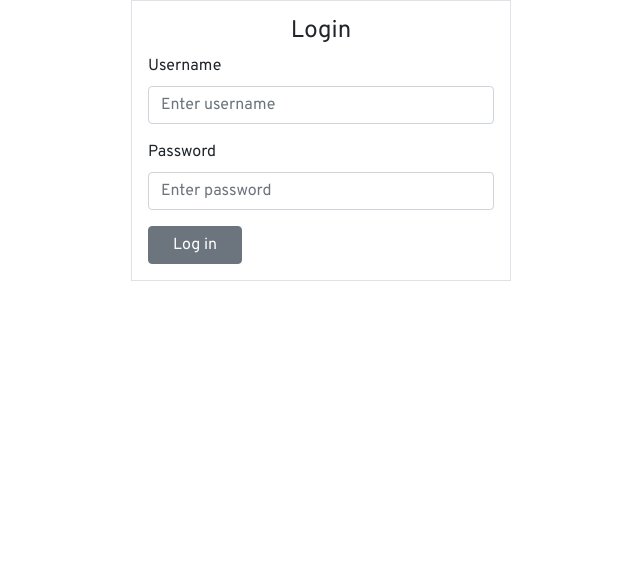
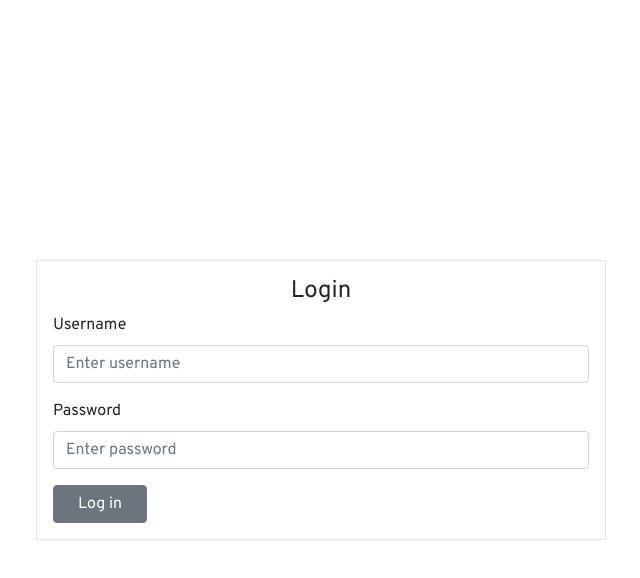
Before and after one commit to Abdqadr1/bank_api, a React (Create React App) app: page / in a window 1280 px wide. Shown: the top 578 px of the page, without its empty margins (319-959 px from the left). Built offline with nearby package versions, Linux system fonts and the light colour scheme; no server answers.

Commit message:
redirect

```diff
--- a/src/App.js
+++ b/src/App.js
@@ -2,7 +2,7 @@ import './App.css';
 import Banks from "./components/banks";
 import 'bootstrap/dist/css/bootstrap.min.css';
 import Admin from './components/traces/admin';
-import Login from './components/login';
+import Home from './components/home';
 import { BrowserRouter, Route, Routes } from 'react-router-dom';
 
 function App() {
@@ -10,7 +10,8 @@ function App() {
     <BrowserRouter>
       <div className="App">
         <Routes>
-          <Route exact path='/' element={<Login />} />
+          <Route exact path='/' element={<Home />} />
+          <Route exact path='/login' element={<Home />} />
           <Route path='/banks' element={<Banks />} />
           <Route path='/system' element={<Admin />} />
         </Routes>
--- a/src/components/addBank.js
+++ b/src/components/addBank.js
@@ -8,7 +8,7 @@ const AddBank = (props) => {
         <Container className='my-3'>
             <Row className="justify-content-end">
                 <Col xs={2}>
-                    <Button onClick={() => props.showModal("add")} variant="secondary">Add Bank</Button>
+                    <Button className='px-4' onClick={() => props.showModal("add")} variant="secondary">Add Bank</Button>
                 </Col>
             </Row>
         </Container>
--- a/src/components/banks.js
+++ b/src/components/banks.js
@@ -69,7 +69,7 @@ export default class Banks extends React.Component {
     }
     delete = (id) =>  {
         console.info("deleting...", id)
-        axios.get(`${this.serverURl}/delete/${id}`)
+        axios.delete(`${this.serverURl}/delete/${id}`)
             .then(response => {
                 if (response.status === 200) {
                     this.setState(state => ({
@@ -88,7 +88,7 @@ export default class Banks extends React.Component {
             })
     }
     edit = (id, data) => {
-        axios.post(`${this.serverURl}/edit/${id}`, data)
+        axios.put(`${this.serverURl}/edit/${id}`, data)
             .then(response => {
                 // console.log(response, this.state);
                 if (response.status === 200) {
--- /dev/null
+++ b/src/components/home.js
@@ -0,0 +1,96 @@
+import { useNavigate } from "react-router-dom";
+import { UserContext } from "../context/context";
+import Container from 'react-bootstrap/Container';
+import Row from 'react-bootstrap/Row';
+import Col from 'react-bootstrap/Col';
+import Form from 'react-bootstrap/Form';
+import Alert from 'react-bootstrap/Alert';
+import Button from 'react-bootstrap/Button';
+import axios from 'axios';
+import '../css/login.css'
+import { useRef, useState } from "react";
+import Banks from "./banks";
+
+const Login = () => {
+
+    const url = process.env.REACT_APP_URL;
+    const loading = `<div class="spinner-grow spinner-grow-sm" role="status">
+                    <span class="visually-hidden">Loading...</span>
+                </div>`;
+    const navigate = useNavigate();
+    const buttonRef = useRef(null);
+    const [alert, setAlert] = useState({ message: '', class: "d-none", variant: 'success' })
+    const [user, setUser] = useState({})
+    const [data, setData] = useState({ username: '', password: '' });
+
+    const handleChange = event => {
+        setData({
+        ...data,
+            [event.target.id]: event.target.value
+        })
+    }
+    const handleSubmit = event => {
+        event.preventDefault()
+        console.info("submitting....", data)
+        buttonRef.current.disabled = true;
+        buttonRef.current.innerHTML = loading;
+        // on error
+        axios.post(`${url}/login`, data, {
+
+            headers: { "Content-Type": "multipart/form-data"},
+            transformRequest: [function (data, headers) {
+                const formData = new FormData();
+                formData.append("username", data.username);
+                formData.append("password", data.password);
+                return formData;
+            }]
+        })
+            .then(response => {
+                console.log(response.data)
+                setUser(response.data)
+        }).catch(error => {
+            console.log(error.response)
+            setAlert({
+                message: error.response.data.message,
+                variant: 'danger',
+                class: 'text-center py-2'
+            })
+        })
+    }
+
+
+    return (
+        <UserContext.Provider value={user}>
+            {
+                (user.access_token) ? <Banks /> :
+                    (
+                        <Container>
+                        <Row className="parent">
+                            <Col xs={9} md={6} className='border p-3'>
+                                <h4 className='text-center'>Login</h4>
+                                <Alert variant={alert.variant} className={alert.class}>{alert.message}</Alert>
+                                <Form onSubmit={handleSubmit}>
+                                    <Form.Group className="mb-3" controlId="username">
+                                        <Form.Label className='text-start d-block'>Username</Form.Label>
+                                        <Form.Control value={data.username} onChange={handleChange} type="text" placeholder="Enter username" required/>
+                                    </Form.Group>
+                                    <Form.Group className="mb-3" controlId="password">
+                                        <Form.Label className='text-start d-block'>Password</Form.Label>
+                                        <Form.Control value={data.password} onChange={handleChange} type="password" placeholder="Enter password" required/>
+                                    </Form.Group>
+                                    <Button className='d-block px-4' variant="secondary" type="submit" ref={buttonRef}>
+                                        Log in
+                                    </Button>
+                                </Form>
+                            </Col>
+                        </Row>
+                    </Container>
+                    )
+            }
+
+
+        </UserContext.Provider>
+     );
+}
+
+export default Login;
--- a/src/components/login.js
+++ /dev/null
@@ -1,72 +0,0 @@
-import React from 'react';
-import Container from 'react-bootstrap/Container';
-import Row from 'react-bootstrap/Row';
-import Col from 'react-bootstrap/Col';
-import Form from 'react-bootstrap/Form';
-import Alert from 'react-bootstrap/Alert';
-import Button from 'react-bootstrap/Button';
-
-class Login extends React.Component{
-
-    constructor(props) {
-        super(props)
-        this.loading = `<div class="spinner-grow spinner-grow-sm" role="status">
-                    <span class="visually-hidden">Loading...</span>
-                </div>`;
-        this.buttonRef = React.createRef(null);
-        this.state = {
-            username: '', password: '',
-            alert: {message: '', class: "d-none", variant: 'success'}
-        }
-    }
-
-
-    handleChange = event => {
-        this.setState(() => ({
-            [event.target.id]: event.target.value
-        }))
-    }
-
-    handleSubmit = event => {
-        event.preventDefault()
-        console.info("submitting....", this.state)
-        this.buttonRef.current.disabled = true;
-        this.buttonRef.current.innerHTML = this.loading;
-        // on error
-        this.setState(() => ({
-            alert: {
-                message: 'submitting...',
-                variant: 'danger',
-                class: 'text-center py-2'
-            }
-        }))
-    }
-
-    render() {
-        return (
-            <Container>
-                <Row className="justify-content-center">
-                    <Col xs={4} className='border p-3'>
-                        <h4 className='text-center'>Login</h4>
-                        <Alert variant={this.state.alert.variant} className={this.state.alert.class}>{this.state.alert.message}</Alert>
-                        <Form onSubmit={this.handleSubmit}>
-                            <Form.Group className="mb-3" controlId="username">
-                                <Form.Label className='text-start d-block'>Username</Form.Label>
-                                <Form.Control value={this.username} onChange={this.handleChange} type="text" placeholder="Enter username" required/>
-                            </Form.Group>
-                            <Form.Group className="mb-3" controlId="password">
-                                <Form.Label className='text-start d-block'>Password</Form.Label>
-                                <Form.Control value={this.password} onChange={this.handleChange} type="password" placeholder="Enter password" required/>
-                            </Form.Group>
-                            <Button className='d-block px-4' variant="secondary" type="submit" ref={this.buttonRef}>
-                                Log in
-                            </Button>
-                        </Form>
-                    </Col>
-                </Row>
-            </Container>
-        )
-    }
-}
-
-export default Login;
--- a/src/context/context.js
+++ b/src/context/context.js
@@ -13,3 +13,5 @@ export const SystemStatus = React.createContext({
 export const HttpTraces = React.createContext({
 
 })
+
+export const UserContext = React.createContext({});
--- /dev/null
+++ b/src/css/login.css
@@ -0,0 +1,6 @@
+.parent{
+    height: 100vh;
+    display: flex;
+    justify-content: center;
+    align-items: center;
+}
```
